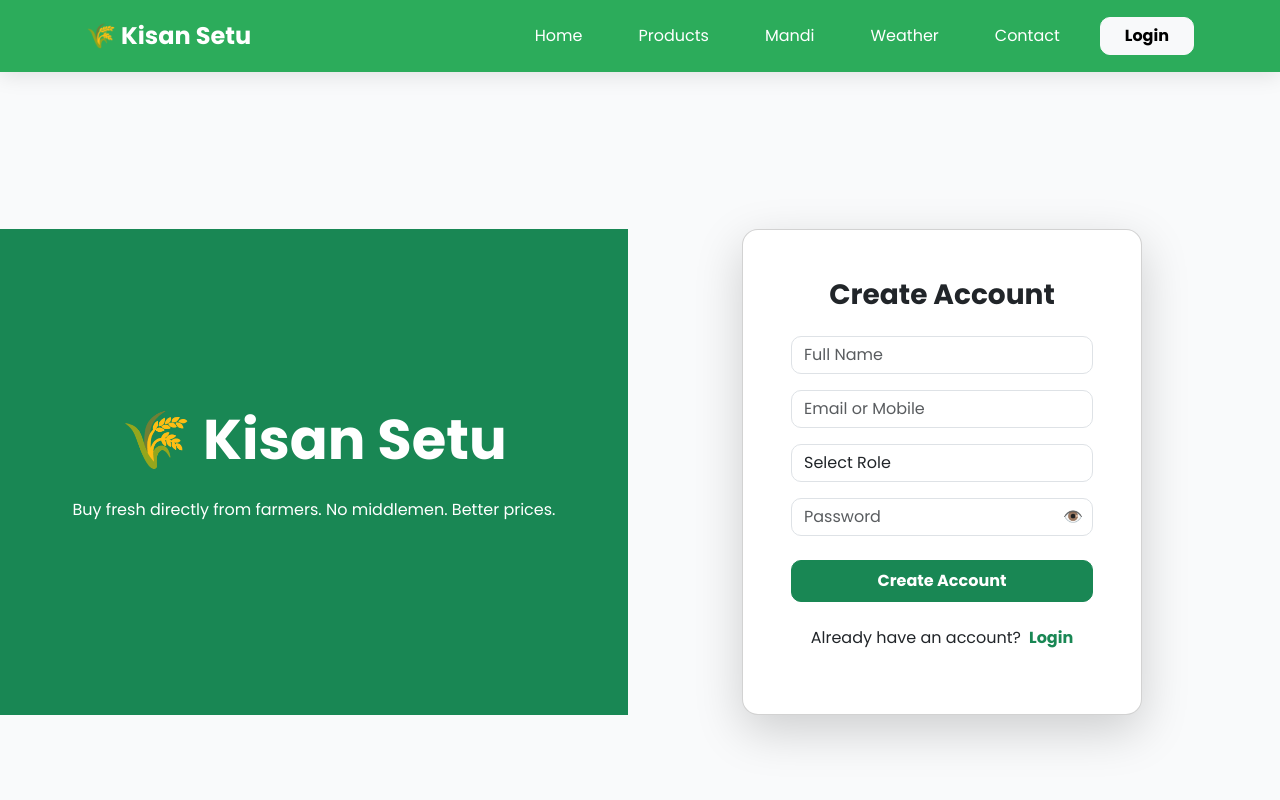
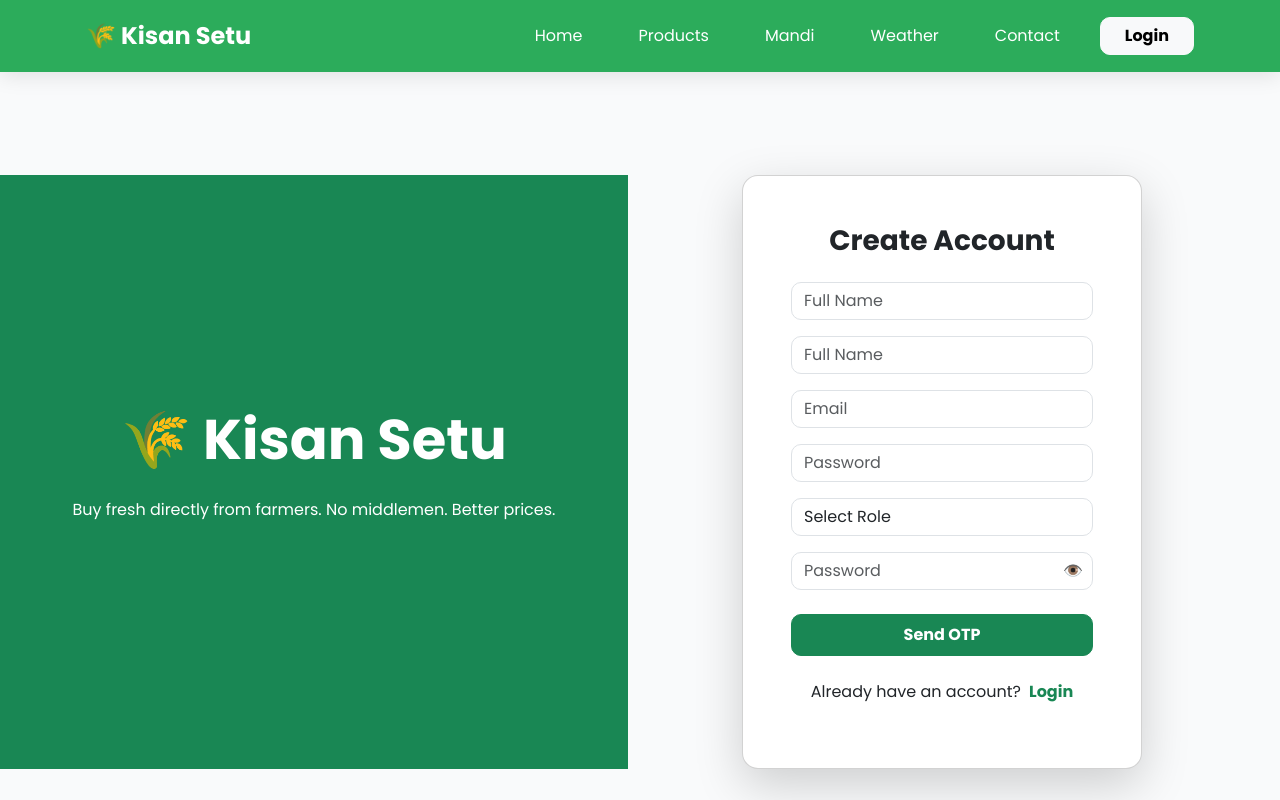
Before and after one commit to brandspire27/KisanSetu, a React (Create React App) app: page /login in a window 1280 px wide. Both pictures are taken after a click on the element "Signup". Shown: the top 800 px of the page. Built offline with nearby package versions, Linux system fonts and the light colour scheme.

Commit message:
Update Login.js

```diff
--- a/src/pages/Login.js
+++ b/src/pages/Login.js
@@ -11,6 +11,8 @@ function Login() {
   const [isRegistering, setIsRegistering] = useState(false);
   const [loginType, setLoginType] = useState("email");
   const [showPassword, setShowPassword] = useState(false);
+  const [otp, setOtp] = useState("");
+const [otpSent, setOtpSent] = useState(false);
 
   const navigate = useNavigate();
   const API = "https://kisansetu-backend-v50h.onrender.com";
@@ -55,27 +57,34 @@ function Login() {
 
   // REGISTER
  const handleRegister = () => {
-    let registerData = {
+  if (!otpSent) {
+    // Step 1: Send OTP
+    axios.post(`${API}/auth/send-otp`, {
+      email,
+    })
+    .then(() => {
+      alert("OTP sent to your email");
+      setOtpSent(true);
+    })
+    .catch(() => alert("Failed to send OTP"));
+  } else {
+    // Step 2: Verify OTP + Register
+    axios.post(`${API}/auth/register`, {
       name,
+      email,
       password,
       role,
-    };
-
-    if (email) {
-      registerData.email = email;
-    } else {
-      registerData.mobile = mobile;
+      otp
+    })
+    .then(() => {
+      alert("Registration successful!");
+      setIsRegistering(false);
+      setOtpSent(false);
+    })
+    .catch(err => {
+      alert(err.response?.data?.message || "Invalid OTP");
+    });
   }
-
-    axios
-      .post(`${API}/auth/register`, registerData)
-      .then(() => {
-        alert("Registration Successful!");
-        setIsRegistering(false);
-      })
-      .catch((err) => {
-        alert(err.response?.data?.message || "Registration Failed");
-      });
 };
 
   return (
@@ -145,9 +154,24 @@ function Login() {
   <>
     <input
       className="form-control mb-3"
-                  placeholder="Email or Mobile"
-                  value={email || mobile}
+      placeholder="Full Name"
+      value={name}
+      onChange={(e) => setName(e.target.value)}
+    />
+
+    <input
+      className="form-control mb-3"
+      placeholder="Email"
+      value={email}
       onChange={(e) => setEmail(e.target.value)}
+    />
+
+    <input
+      className="form-control mb-3"
+      type="password"
+      placeholder="Password"
+      value={password}
+      onChange={(e) => setPassword(e.target.value)}
     />
 
     <select
@@ -159,6 +183,16 @@ function Login() {
       <option value="farmer">Farmer</option>
       <option value="consumer">Consumer</option>
     </select>
+
+    {/* OTP FIELD */}
+    {otpSent && (
+      <input
+        className="form-control mb-3"
+        placeholder="Enter OTP"
+        value={otp}
+        onChange={(e) => setOtp(e.target.value)}
+      />
+    )}
   </>
 )}
 
@@ -188,9 +222,9 @@ function Login() {
 
             <button
   className="btn btn-success w-100 fw-bold py-2"
-              onClick={isRegistering ? handleRegister : handleLogin}
+  onClick={handleRegister}
 >
-              {isRegistering ? "Create Account" : "Login"}
+  {otpSent ? "Verify OTP & Register" : "Send OTP"}
 </button>
 
             <p className="text-center mt-4">
```
Lines whose indentation alone changed are shown as unchanged.
